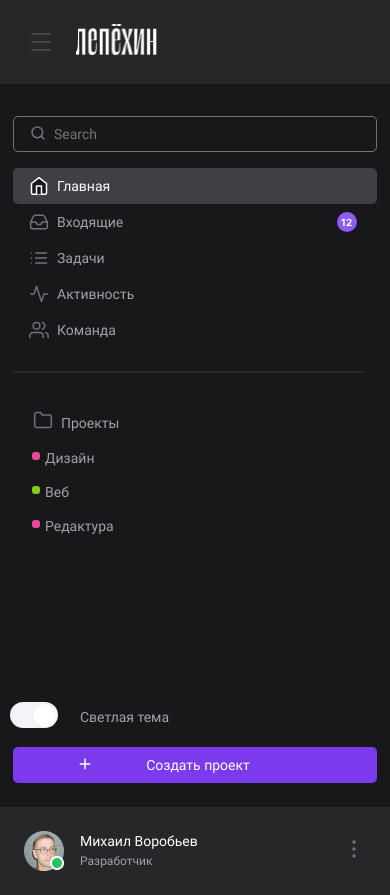
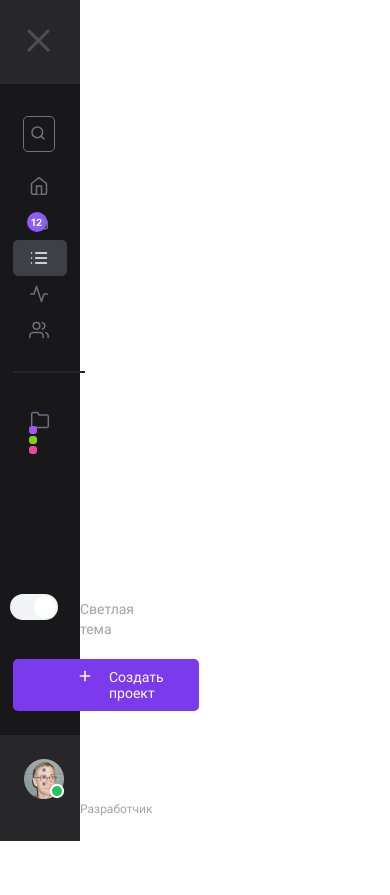
Before and after one commit to Daiver500/SideMenu, a website built with webpack: page index.html in a window 390 px wide. Both pictures are taken after a click on the button "кнопка меню". After the commit the page ends 844 px from the top, so only its background shows below. Built offline with nearby package versions, Linux system fonts and the light colour scheme.

Commit message:
Started JS

```diff
--- a/index.html
+++ b/index.html
@@ -27,8 +27,8 @@
             <path d="M2.15131 0L0 2.15131L20.8487 23L23 20.8487L2.15131 0Z" fill="currentColor" />
         </svg>
         </button>
-        <a href="#" target="_blank" aria-label="логотип компании">
-          <img class="side-menu__logo" src="img/logo.png" width="81" height="31" alt="логотип компании">
+        <a class="side-menu__logo" href="#" target="_blank" aria-label="логотип компании">
+          <img class="side-menu__logo-image" src="img/logo.png" width="81" height="31" alt="логотип компании">
         </a>
       </div>
     </div>
@@ -37,7 +37,7 @@
     </div>
     <ul class="side-menu__list container">
       <li class="side-menu__item side-menu__item--active">
-        <a class="side-menu__link side-menu__link--active" href="blank.html" target="_blank">
+        <button type="button" class="side-menu__link side-menu__link--active" href="blank.html" target="_blank">
           <svg class="side-menu__svg side-menu__svg--active" width="20" height="20" viewBox="0 0 20 20" fill="currentColor" xmlns="http://www.w3.org/2000/svg">
             <path
               d="M2.5 7.50002L10 1.66669L17.5 7.50002V16.6667C17.5 17.1087 17.3244 17.5326 17.0118 17.8452C16.6993 18.1578 16.2754 18.3334 15.8333 18.3334H4.16667C3.72464 18.3334 3.30072 18.1578 2.98816 17.8452C2.67559 17.5326 2.5 17.1087 2.5 16.6667V7.50002Z"
@@ -45,17 +45,17 @@
             <path d="M7.5 18.3333V10H12.5V18.3333" stroke="currentColor" stroke-width="1.5" stroke-linecap="round"
               stroke-linejoin="round" />
           </svg>
-          Главная</a>
+          <span>Главная</span></button>
       </li>
       <li class="side-menu__item">
-        <a class="side-menu__link" href="blank.html" target="_blank">
+        <button type="button" class="side-menu__link" href="blank.html" target="_blank">
           <svg class="side-menu__svg" width="20" height="20" viewBox="0 0 20 20" fill="none" xmlns="http://www.w3.org/2000/svg">
             <path d="M18.3334 10H13.3334L11.6667 12.5H8.33335L6.66669 10H1.66669" stroke="#71717A" stroke-width="1.5" stroke-linecap="round" stroke-linejoin="round"/>
             <path d="M4.54169 4.25831L1.66669 9.99998V15C1.66669 15.442 1.84228 15.8659 2.15484 16.1785C2.4674 16.4911 2.89133 16.6666 3.33335 16.6666H16.6667C17.1087 16.6666 17.5326 16.4911 17.8452 16.1785C18.1578 15.8659 18.3334 15.442 18.3334 15V9.99998L15.4584 4.25831C15.3204 3.98064 15.1077 3.74696 14.8442 3.58355C14.5806 3.42014 14.2768 3.33348 13.9667 3.33331H6.03335C5.72328 3.33348 5.41941 3.42014 5.15589 3.58355C4.89237 3.74696 4.67967 3.98064 4.54169 4.25831V4.25831Z" stroke="#71717A" stroke-width="1.5" stroke-linecap="round" stroke-linejoin="round"/>
-            </svg>Входящие</a>
+            </svg><span>Входящие</span></button>
       </li>
       <li class="side-menu__item">
-        <a class="side-menu__link" href="blank.html" target="_blank">
+        <button type="button" class="side-menu__link" href="blank.html" target="_blank">
           <svg class="side-menu__svg" width="20" height="20" viewBox="0 0 20 20" fill="currentColor" xmlns="http://www.w3.org/2000/svg">
             <path d="M6.66669 5H17.5" stroke="currentColor" stroke-width="1.5" stroke-linecap="round"
               stroke-linejoin="round" />
@@ -70,18 +70,18 @@
             <path d="M2.5 15H2.50833" stroke="currentColor" stroke-width="1.5" stroke-linecap="round"
               stroke-linejoin="round" />
           </svg>
-          Задачи</a>
+          <span>Задачи</span></button>
       </li>
       <li class="side-menu__item">
-        <a class="side-menu__link" href="blank.html" target="_blank">
+        <button type="button" class="side-menu__link" href="blank.html" target="_blank">
           <svg class="side-menu__svg" width="20" height="20" viewBox="0 0 20 20" fill="currentColor" xmlns="http://www.w3.org/2000/svg">
             <path d="M18.3334 10H15L12.5 17.5L7.50002 2.5L5.00002 10H1.66669" stroke="currentColor" stroke-width="1.5"
               stroke-linecap="round" stroke-linejoin="round" />
           </svg>
-          Активность</a>
+          <span>Активность</span></button>
       </li>
       <li class="side-menu__item">
-        <a class="side-menu__link" href="blank.html" target="_blank">
+        <button type="button" class="side-menu__link" href="blank.html" target="_blank">
           <svg class="side-menu__svg" width="20" height="20" viewBox="0 0 20 20" fill="currentColor" xmlns="http://www.w3.org/2000/svg">
             <path
               d="M14.1666 17.5V15.8333C14.1666 14.9493 13.8155 14.1014 13.1903 13.4763C12.5652 12.8512 11.7174 12.5 10.8333 12.5H4.16665C3.28259 12.5 2.43474 12.8512 1.80962 13.4763C1.1845 14.1014 0.833313 14.9493 0.833313 15.8333V17.5"
@@ -96,11 +96,11 @@
               d="M13.3333 2.60834C14.0503 2.79192 14.6858 3.20892 15.1397 3.7936C15.5935 4.37827 15.8398 5.09736 15.8398 5.8375C15.8398 6.57765 15.5935 7.29674 15.1397 7.88141C14.6858 8.46609 14.0503 8.88309 13.3333 9.06667"
               stroke="currentColor" stroke-width="1.5" stroke-linecap="round" stroke-linejoin="round" />
           </svg>
-          Команда</a>
+          <span>Команда</span></button>
       </li>
     </ul>
-    <ul class="side-menu__list bottom-list container">
-      <li class="side-menu__item bottom-list__item">
+    <ul class="bottom-list container">
+      <li class="bottom-list__item">
         <p class="bottom-list__text">Проекты</p>
       </li>
       <li class="bottom-list__item">
@@ -125,7 +125,7 @@
       </label>
     </div>
     <div class="side-menu__button-wrapper container">
-      <button type="button" class="side-menu__project-button button">Создать проект</button>
+      <button type="button" class="side-menu__project-button button"><span>Создать проект</span></button>
     </div>
     <div class="side-menu__footer">
       <div class="side-menu__footer-wrapper container">
--- a/js/main.js
+++ b/js/main.js
@@ -1 +1,83 @@
-"use strict"
+"use strict";
+
+const burgerButton = document.querySelector(".side-menu__burger");
+const burgerOpenCloseButtons = document.querySelectorAll(".side-menu__burger svg");
+const mainLogo = document.querySelector(".side-menu__logo");
+const sideMenuLinkSpans = document.querySelectorAll(".side-menu__link span");
+const bottomListTexts = document.querySelectorAll(".bottom-list__text");
+const sideMenuInput = document.querySelector(".side-menu__input");
+const sideMenu = document.querySelector(".side-menu");
+const containers = document.querySelectorAll(".container");
+
+// Open menu
+
+const openMenu = () => {
+  burgerOpenCloseButtons.forEach((item) => {
+    item.classList.toggle("hidden");
+  });
+  if (!mainLogo.classList.contains("hidden")) {
+    mainLogo.classList.add("hidden");
+  } else {
+    mainLogo.classList.remove("hidden");
+  }
+  sideMenuLinkSpans.forEach((item) => {
+    if (!item.classList.contains("hidden")) {
+      item.classList.add("hidden");
+    } else {
+      item.classList.remove("hidden");
+    }
+  });
+  bottomListTexts.forEach((item) => {
+    if (!item.classList.contains("hidden")) {
+      item.classList.add("hidden");
+    } else {
+      item.classList.remove("hidden");
+    }
+  });
+  if (!sideMenuInput.classList.contains("side-menu__input--small")) {
+    sideMenuInput.classList.add("side-menu__input--small");
+  } else {
+    sideMenuInput.classList.remove("side-menu__input--small");
+  }
+  if (!sideMenu.classList.contains("side-menu--open")) {
+    sideMenu.classList.add("side-menu--open");
+  } else {
+    sideMenu.classList.remove("side-menu--open");
+  }
+  containers.forEach((item) => {
+    if (!item.classList.contains("container--active")) {
+      item.classList.add("container--active");
+    } else {
+      item.classList.remove("container--active");
+    }
+  });
+};
+
+burgerButton.addEventListener("click", openMenu);
+
+// Tabs
+
+const sideMenuItems = document.querySelectorAll(".side-menu__item");
+const sideMenuLinks = document.querySelectorAll(".side-menu__link");
+const sideMenuSvgs = document.querySelectorAll(".side-menu__svg");
+
+const hideContent = () => {
+  sideMenuItems.forEach((item) => {
+    item.classList.remove("side-menu__item--active");
+  });
+  sideMenuLinks.forEach((item) => {
+    item.classList.remove("side-menu__link--active");
+  });
+  sideMenuSvgs.forEach((item) => {
+    item.classList.remove("side-menu__svg--active");
+  });
+};
+
+const showContent = (i = 2) => {
+  sideMenuItems[i].classList.add("side-menu__item--active");
+  sideMenuLinks[i].classList.add("side-menu__link--active");
+  sideMenuSvgs[i].classList.add("side-menu__svg--active");
+};
+
+hideContent();
+showContent();
--- a/sass/blocks/menu.scss
+++ b/sass/blocks/menu.scss
@@ -1,6 +1,10 @@
 .side-menu {
   background-color: $one-more-color;
   max-width: 767px;
+}
+
+.side-menu--open {
+  max-width: 80px;
 }
 
 .side-menu__header,
@@ -31,7 +35,6 @@
   height: 31px;
 }
 
-.side-menu__input-wrapper,
 .side-menu__list,
 .bottom__list,
 .side-menu__button-wrapper {
@@ -42,6 +45,8 @@
 .side-menu__input-wrapper {
   margin-bottom: 16px;
   position: relative;
+  padding-left: 23px;
+  padding-right: 23px;
 }
 
 .side-menu__input-wrapper::before {
@@ -66,6 +71,12 @@
   background-color: inherit;
   border-radius: 5px;
   padding-left: 40px;
+}
+
+.side-menu__input--small {
+  min-width: 10px;
+  padding-left: 28px;
+  width: 32px;
 }
 
 .side-menu__list {
@@ -108,6 +119,11 @@
 .side-menu__link {
   font-weight: 400;
   color: $light-light-grey;
+  background-color: $one-more-color;
+  border: none;
+  align-items: center;
+  padding-left: 0;
+  padding-right: 0;
 }
 
 .side-menu__svg {
@@ -131,6 +147,8 @@
   position: relative;
   display: flex;
   cursor: pointer;
+  margin-bottom: 10px;
+  align-items: center;
 }
 
 .bottom-list__item:first-child {
@@ -156,6 +174,7 @@
   color: $light-light-grey;
   margin-top: 0;
   font-weight: 400;
+  margin-bottom: 0;
 }
 
 .purple,
@@ -257,6 +276,7 @@
 
 .side-menu__link--active {
   color: $white;
+  background-color: inherit;
 }
 
 .side-menu__svg--active path {
--- a/sass/colors.scss
+++ b/sass/colors.scss
@@ -6,7 +6,7 @@ $cool-grey: #9ca3af;
 $light-light-grey: #a1a1aa;
 $lime: #84cc16;
 $pink: #ec4899;
-$purple: #ec4899;
+$purple: #a855f7;
 $message-dot: #8b5cf6;
 $dark-purple: #7c3aed;
 $medium-grey: #52525b;
--- a/sass/container.scss
+++ b/sass/container.scss
@@ -2,6 +2,10 @@
   min-width: 320px;
   margin: 0 auto;
   padding: 0 10px;
+}
+
+.container--active {
+  min-width: 80px;
 }
 
 @media (min-width: $min-tablet-width) {
```
Also changed, not shown: bundle.js (+82 -0 lines), sass/global.scss (line endings or trailing spaces), style.css.
